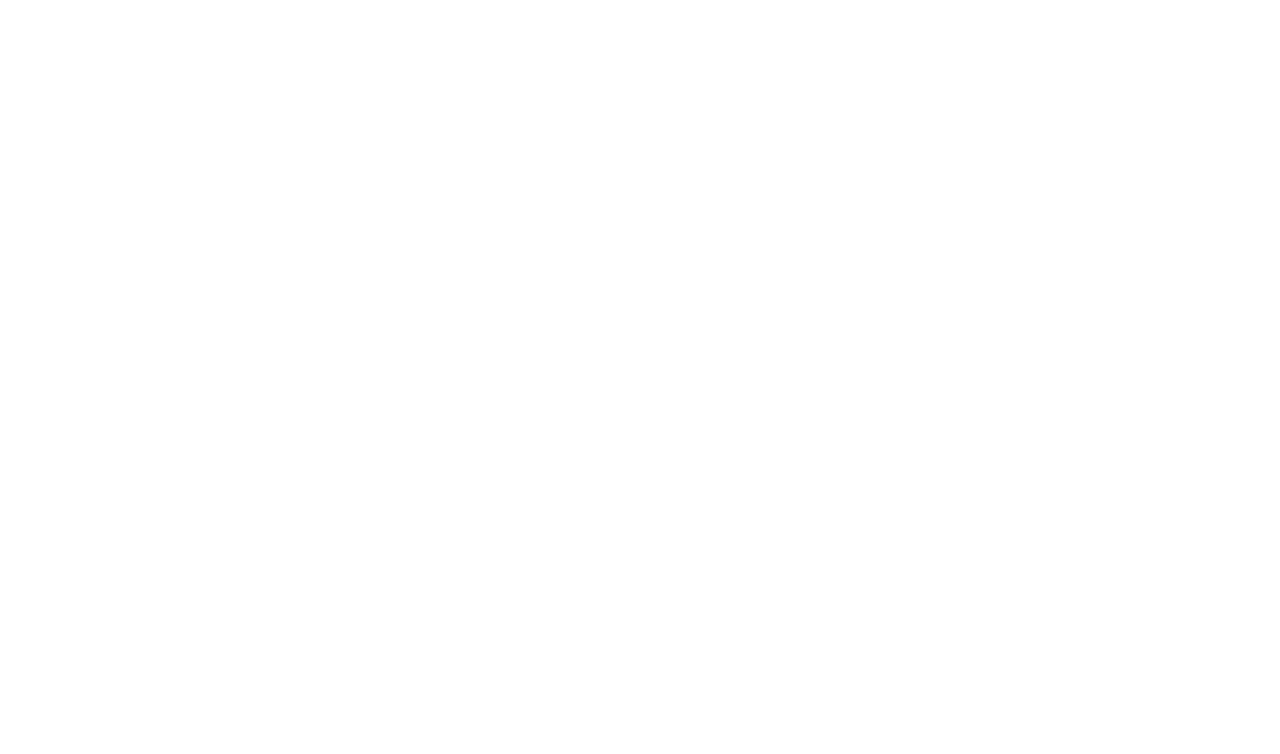
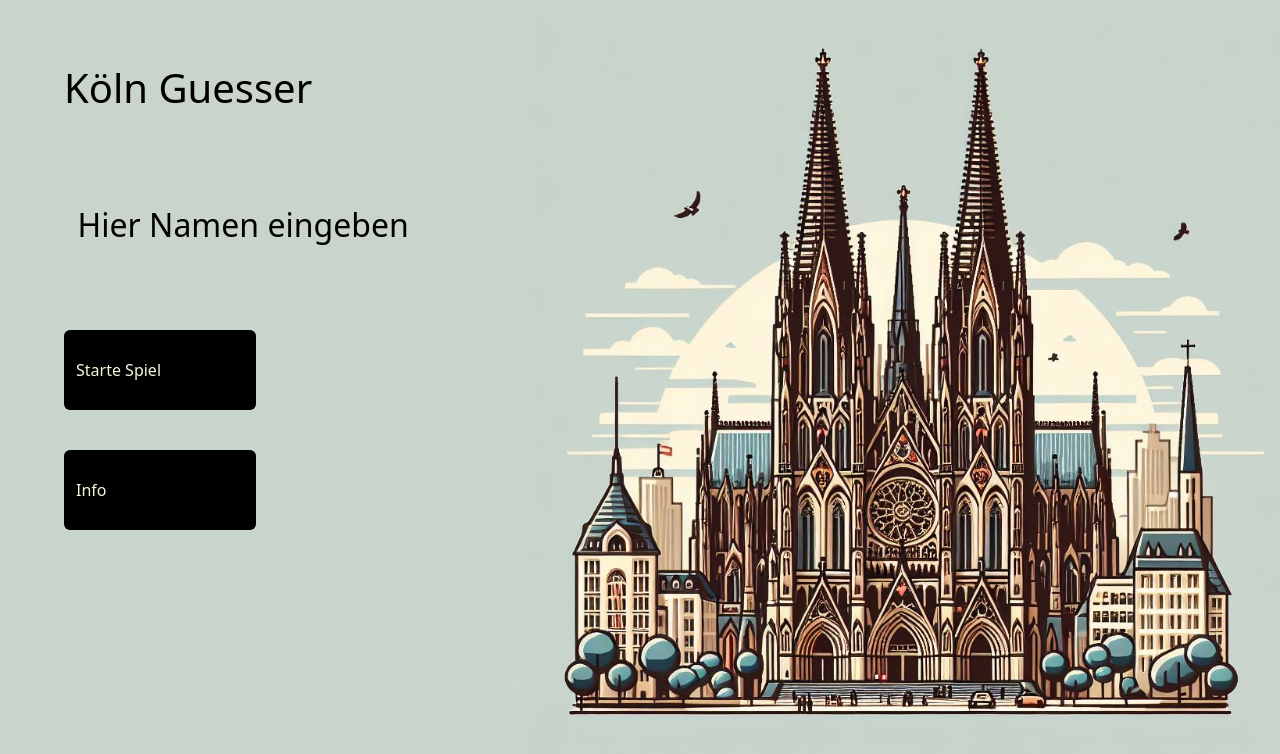
Before and after one commit to MrDeininger/Koeln-Guesser, a React (Create React App) app: page / in a window 1280 px wide. Before the commit this address had no page. Shown: the top 754 px of the page. Built offline with nearby package versions, Linux system fonts and the light colour scheme.

Commit message:
routing horror

```diff
--- a/src/App.js
+++ b/src/App.js
@@ -1,6 +1,5 @@
 import React, { useState } from 'react';
-import { HashRouter as Router, Routes, Route } from 'react-router-dom';
-import Home from './home';
+import { HashRouter as Router, Route, Routes } from 'react-router-dom';import Home from './home';
 import Game from './game';
 import Info from './info';
 import 'bootstrap/dist/css/bootstrap.min.css';
@@ -25,10 +24,10 @@
     <ImageContext.Provider value={{ imageInfo, setImageInfo }}>
       <Router>
         <Routes>
-          <Route path="/koeln-guesser/" element={<Home />} />
-          <Route path="/koeln-guesser/home" element={<Home />} />
-          <Route path="/koeln-guesser/game" element={<Game />} />
-          <Route path="/koeln-guesser/info" element={<Info />} />
+          <Route path={process.env.PUBLIC_URL + '/'} element={<Home />} />
+          <Route path={process.env.PUBLIC_URL + '/home'} element={<Home />} />
+          <Route path={process.env.PUBLIC_URL + '/game'} element={<Game />} />
+          <Route path={process.env.PUBLIC_URL + '/info'} element={<Info />} />
         </Routes>
       </Router>
 
```
Also changed, not shown: 8 other files (tests, documents, lock files or other folders).
